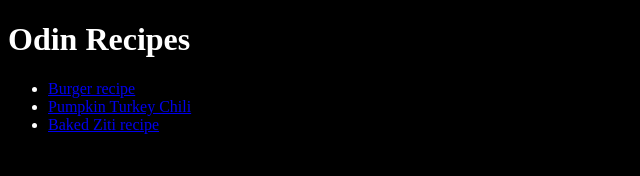
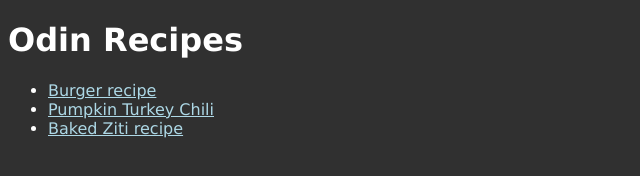
Before and after one commit to NandkishorJadoun/odin-recipes, a plain HTML site: page index.html in a window 1280 px wide. Shown: the whole page, without its empty margins (0-640 px from the left). Drawn offline with Linux system fonts and the light colour scheme.

Commit message:
change background colour

```diff
--- a/styles.css
+++ b/styles.css
@@ -1,4 +1,9 @@
 body{
     color: white;
-    background-color: black;
+    background-color: rgb(48, 48, 48);
+    font-family: Verdana, Geneva, Tahoma, sans-serif;
 }
+
+.recipes{
+    color: lightblue;
+}
```
